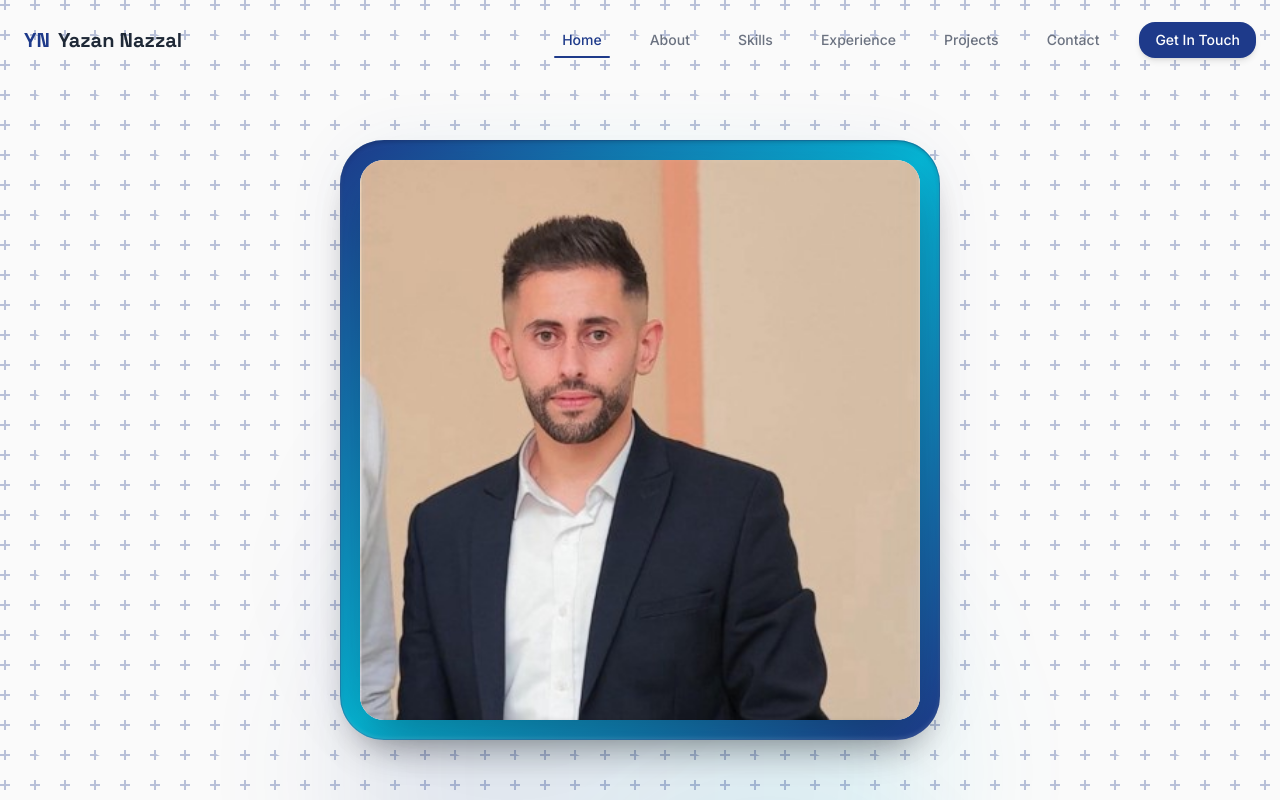
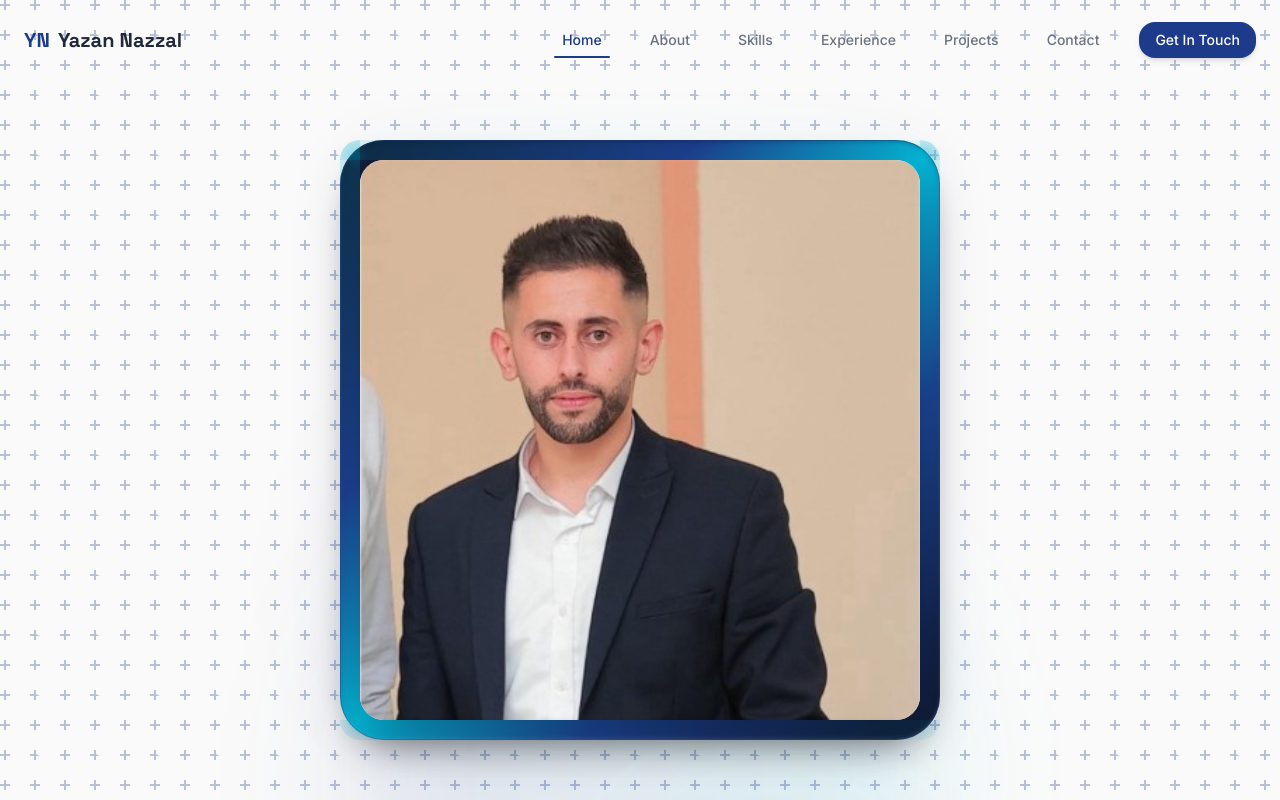
Before and after one commit to yazan77nazzl/portfoliowebsite, a React (Vite) app: page / in a window 1280 px wide. Shown: the top 800 px of the page. Built offline with nearby package versions, Linux system fonts and the light colour scheme.

Commit message:
Add premium animated frame with edge light strips and corner pulses

```diff
--- a/src/components/sections/HeroContent.tsx
+++ b/src/components/sections/HeroContent.tsx
@@ -170,46 +170,128 @@ function FloatingCard({
 
 function ProfilePhoto() {
   const frameThickness = 20; // px
-  const frameStyle: React.CSSProperties = {
-    inset: `-${frameThickness}px`,
-    borderRadius: `calc(1.5rem + ${frameThickness}px)`,
+  const outerRadius = `calc(1.5rem + ${frameThickness}px)`; // portrait rounded-2xl = 1.5rem
+  const frameInset = `-${frameThickness}px`;
+
+  // Shared style for the frame ring (used for background and mask)
+  const frameRingStyle: React.CSSProperties = {
+    inset: frameInset,
+    borderRadius: outerRadius,
+  };
+
+  // Edge strip base style
+  const edgeStyle: React.CSSProperties = {
+    position: 'absolute',
+    background: 'linear-gradient(90deg, transparent, rgba(6,182,212,0.35), transparent)',
+    backgroundSize: '200% 100%',
+    opacity: 0.6,
+  };
+
+  const verticalEdgeStyle: React.CSSProperties = {
+    ...edgeStyle,
+    background: 'linear-gradient(180deg, transparent, rgba(6,182,212,0.35), transparent)',
+    backgroundSize: '100% 200%',
   };
 
   return (
     <div className="relative flex justify-center">
       {/* Frame wrapper – same size as portrait container */}
       <div className="relative aspect-square w-full max-w-[420px] sm:max-w-[480px] lg:max-w-[560px]">
-        {/* Premium physical frame drawn behind the image */}
+        {/* Base premium frame (metallic dark blue) */}
         <div
           className="absolute pointer-events-none -z-10"
           style={{
-            ...frameStyle,
-            background: 'linear-gradient(135deg, #1e3a8a 0%, #06b6d4 50%, #1e3a8a 100%)',
+            ...frameRingStyle,
+            background: 'linear-gradient(135deg, #0f172a 0%, #1e3a8a 30%, #06b6d4 50%, #1e3a8a 70%, #0f172a 100%)',
             boxShadow: `
-              0 ${frameThickness}px ${frameThickness * 2}px -${frameThickness}px rgba(0,0,0,0.4),
-              inset 0 -2px 4px rgba(255,255,255,0.15),
-              inset 0 2px 4px rgba(0,0,0,0.2),
-              inset 0 0 0 1px rgba(30,58,138,0.3)
+              0 ${frameThickness}px ${frameThickness * 2}px -${frameThickness}px rgba(0,0,0,0.5),
+              inset 0 -2px 4px rgba(255,255,255,0.12),
+              inset 0 2px 4px rgba(0,0,0,0.25),
+              inset 0 0 0 1px rgba(30,58,138,0.4)
             `,
           }}
           aria-hidden="true"
         />
 
-        {/* Subtle animated light reflection on the frame surface */}
+        {/* Top edge light strip */}
         <div
-          className="absolute pointer-events-none -z-10 animate-frame-sweep"
+          className="absolute pointer-events-none -z-10 animate-frame-light-h"
           style={{
-            ...frameStyle,
-            // mask to keep only the frame ring
-            mask: 'linear-gradient(black, black) content-box, linear-gradient(black, black) border-box',
-            WebkitMask: 'linear-gradient(black, black) content-box, linear-gradient(black, black) border-box',
-            maskComposite: 'exclude',
-            WebkitMaskComposite: 'xor',
-            background: 'linear-gradient(90deg, transparent, rgba(6,182,212,0.25), transparent)',
-            backgroundSize: '200% 100%',
+            ...edgeStyle,
+            top: frameInset,
+            left: frameInset,
+            right: frameInset,
+            height: frameThickness,
+            borderTopLeftRadius: outerRadius,
+            borderTopRightRadius: outerRadius,
           }}
           aria-hidden="true"
         />
+
+        {/* Bottom edge light strip */}
+        <div
+          className="absolute pointer-events-none -z-10 animate-frame-light-h"
+          style={{
+            ...edgeStyle,
+            bottom: frameInset,
+            left: frameInset,
+            right: frameInset,
+            height: frameThickness,
+            borderBottomLeftRadius: outerRadius,
+            borderBottomRightRadius: outerRadius,
+          }}
+          aria-hidden="true"
+        />
+
+        {/* Left edge light strip */}
+        <div
+          className="absolute pointer-events-none -z-10 animate-frame-light-v"
+          style={{
+            ...verticalEdgeStyle,
+            top: frameInset,
+            bottom: frameInset,
+            left: frameInset,
+            width: frameThickness,
+            borderTopLeftRadius: outerRadius,
+            borderBottomLeftRadius: outerRadius,
+          }}
+          aria-hidden="true"
+        />
+
+        {/* Right edge light strip */}
+        <div
+          className="absolute pointer-events-none -z-10 animate-frame-light-v"
+          style={{
+            ...verticalEdgeStyle,
+            top: frameInset,
+            bottom: frameInset,
+            right: frameInset,
+            width: frameThickness,
+            borderTopRightRadius: outerRadius,
+            borderBottomRightRadius: outerRadius,
+          }}
+          aria-hidden="true"
+        />
+
+        {/* Corner pulse highlights */}
+        {['top-left', 'top-right', 'bottom-left', 'bottom-right'].map((corner, i) => (
+          <div
+            key={corner}
+            className="absolute pointer-events-none -z-10 animate-corner-pulse"
+            style={{
+              width: frameThickness * 1.5,
+              height: frameThickness * 1.5,
+              borderRadius: '50%',
+              background: 'radial-gradient(circle at center, rgba(6,182,212,0.5) 0%, transparent 70%)',
+              top: corner.startsWith('top') ? frameInset : 'auto',
+              bottom: corner.startsWith('bottom') ? frameInset : 'auto',
+              left: corner.endsWith('left') ? frameInset : 'auto',
+              right: corner.endsWith('right') ? frameInset : 'auto',
+              animationDelay: `${i * 1}s`,
+            }}
+            aria-hidden="true"
+          />
+        ))}
 
         {/* Ambient soft glow around the frame */}
         <div
--- a/src/index.css
+++ b/src/index.css
@@ -76,6 +76,18 @@
   @keyframes frame-sweep {
     0% { background-position: 0% 50%; }
     100% { background-position: 200% 50%; }
+  }
+  @keyframes frame-light-horizontal {
+    0% { background-position: 0% 50%; }
+    100% { background-position: 200% 50%; }
+  }
+  @keyframes frame-light-vertical {
+    0% { background-position: 50% 0%; }
+    100% { background-position: 50% 200%; }
+  }
+  @keyframes corner-pulse {
+    0%, 100% { opacity: 0; transform: scale(0.8); }
+    50% { opacity: 0.6; transform: scale(1); }
   }
 }
 
@@ -179,8 +191,23 @@
     animation: frame-sweep 12s linear infinite;
   }
 
+  .animate-frame-light-h {
+    animation: frame-light-horizontal 10s linear infinite;
+  }
+
+  .animate-frame-light-v {
+    animation: frame-light-vertical 12s linear infinite;
+  }
+
+  .animate-corner-pulse {
+    animation: corner-pulse 4s ease-in-out infinite;
+  }
+
   @media (prefers-reduced-motion: reduce) {
-    .animate-frame-sweep {
+    .animate-frame-sweep,
+    .animate-frame-light-h,
+    .animate-frame-light-v,
+    .animate-corner-pulse {
       animation: none;
     }
   }
```
